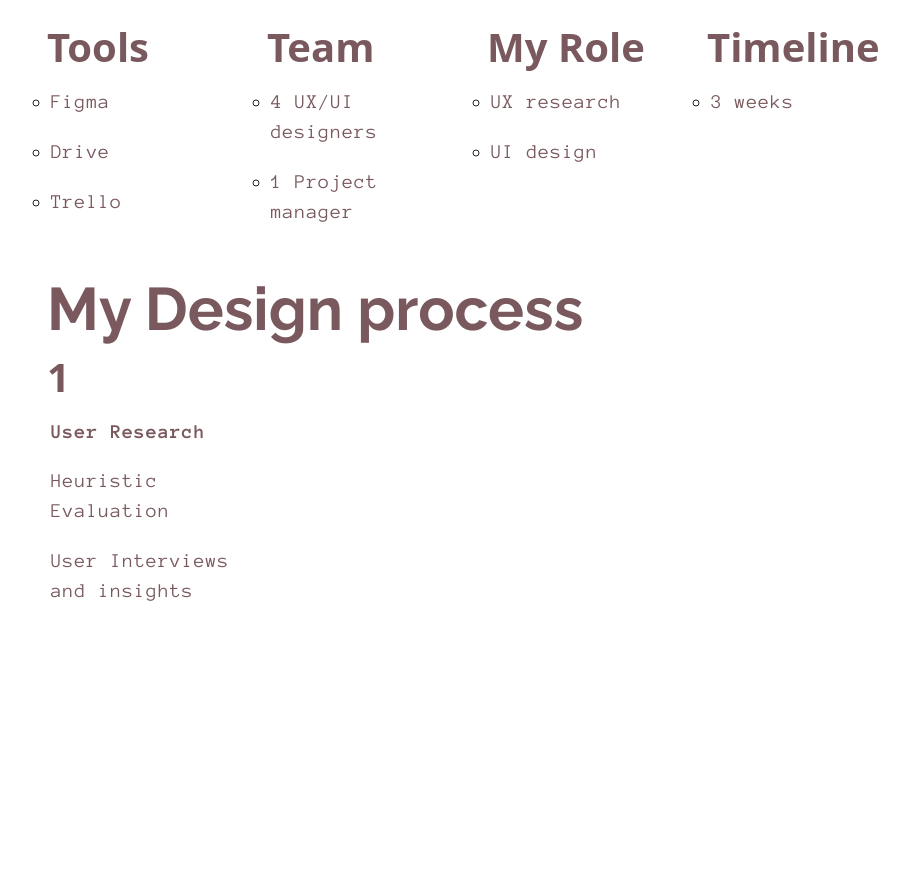
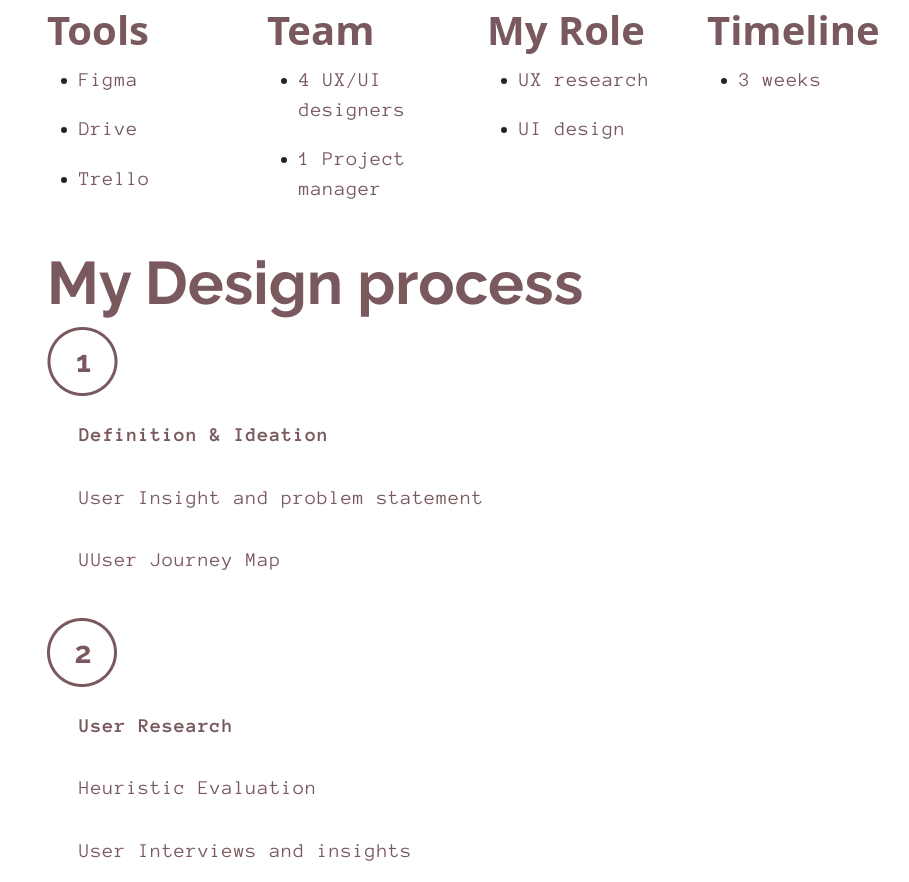
Before and after one commit to Chiarafall/UX_UI_HW_20, a plain HTML site: page index.html in a window 1280 px wide. Shown: the part 1619-2501 px from the top of the page, without its empty margins (165-1074 px from the left). Before the commit the page ends 2245 px from the top, so only its background shows below. Drawn offline with nearby package versions, Linux system fonts and the light colour scheme; a web font is replaced by a local one.

Commit message:
revised resolution images

```diff
--- a/css/index.css
+++ b/css/index.css
@@ -110,7 +110,7 @@ padding-top: 2%;
     margin-top: 3%;
 }
 
-ul{
+ul.no-stile-list{
  list-style-type: circle;
  list-style-position: outside;
   margin: 0;
@@ -118,7 +118,8 @@ ul{
 }
 
 .nolistStyle{
-    list-style-type: none !important;
+ list-style-type: none !important;
+ list-style-position: outside;
 
 }
 .boldP{
--- a/index.html
+++ b/index.html
@@ -56,7 +56,7 @@
     <!-- Navbar start-->
     <nav class="navbar navbar-expand-lg">
       <div class="menu d-flex">
-        <a class="navbar-brand inline-block" href="#"
+        <a class="navbar-brand inline-block" href="https://chiarafall.github.io/UX_UI_HW_19/"
           ><img src="images/Chiara_Fallani_LOGO.svg" alt="logo" />
 
           <p class="name" class="d-inline-block align-top">Chiara Fallani</p></a
@@ -172,17 +172,28 @@
             <h1 class="main3 col col-md-12">My Design process</h1>
 
             <div class="row">
-            <div class="col col-md-3">
-              <h2 class="main2 col">1</h2>
+            <div class="col">
+              <h2 class="main2 col"><img src="images/Step_01.png"></h2></a>
               <ul >
+                <li class="nolistStyle"><p class="boldP">Definition & Ideation</p></li>
+                <li class="nolistStyle"><p>User Insight and problem statement</p></li>
+                <li class="nolistStyle"><p>UUser Journey Map</p></li>
+                </ul>
+            </div>
+
+        <div class="container-md section">
+            <div class="col">
+                <h2 class="main2 col-3"><img src="images/Step_02.png"></h2></a>
+                <ul>
                 <li class="nolistStyle"><p class="boldP">User Research</p></li>
                 <li class="nolistStyle"><p>Heuristic Evaluation</p></li>
                 <li class="nolistStyle"><p>User Interviews and insights</p></li>
                 </ul>
             </div>
 
+    </section>
 
-    </section>
+
 
     <!--keep this link at the end -->
   </body>
```
Also changed, not shown: images/Project_1_Hero.jpg, 1 other file.
